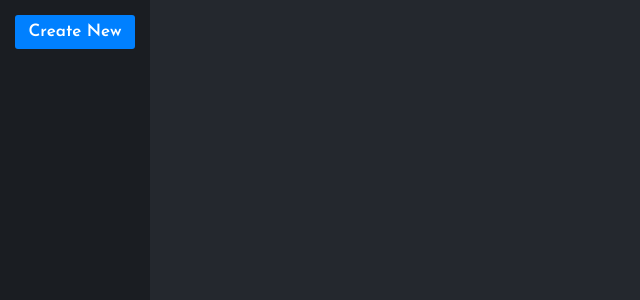
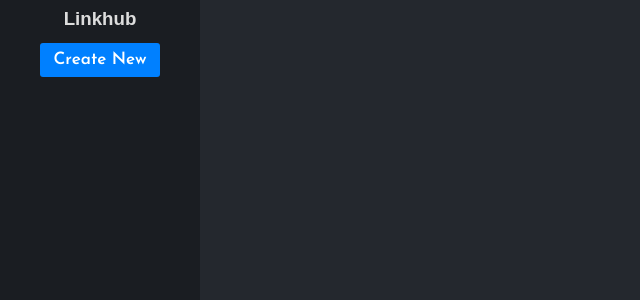
Before and after one commit to Vahe-Sevachyan/linkhub, a Vue app: page / in a window 1280 px wide. Shown: the top 300 px of the page, without its empty margins (0-640 px from the left). Built offline with nearby package versions, Linux system fonts and the light colour scheme.

Commit message:
cleaned up dead code

```diff
--- a/src/App.vue
+++ b/src/App.vue
@@ -130,8 +130,7 @@ import Modal from "./components/Modal.vue";
 const isAddLinkModalVisible = ref(false);
 
 // State variables
-// const isSubcategoryModalVisible = ref(false);
-
+const lists = ref([]);
 const selectedList = ref(null);
 const isAddListModalVisible = ref(false);
 const isAddSubcategoryModalVisible = ref(false);
@@ -139,9 +138,6 @@ const isAddItemModalVisible = ref(false);
 const isEditSubcategoryModalVisible = ref(false);
 const isDeleteSubcategoryModalVisible = ref(false);
 const currentSubcategory = ref(null);
-// NEW
-const lists = ref([]);
-
 const isDeleteItemModalVisible = ref(false);
 const currentItem = ref(null);
 const itemToDeleteName = ref("");
@@ -173,7 +169,6 @@ function showAddLinkModal(subcategory) {
   linkToEdit.value = "";
   modalTitle.value = "Add New Link";
   isModalVisible.value = true;
-  // isAddLinkModalVisible.value = true;
 }
 function saveEditedLink({ name, url }) {
   if (currentSubcategory.value && editingIndex.value !== null) {
@@ -234,17 +229,6 @@ function addNewItemToSubcategory({ name, link }) {
   hideAddLinkModal();
 }
 
-// // Function to show the delete item modal
-// const showDeleteItemModal = (item) => {
-//   console.log("showDeleteItemModal called with item:", item);
-//   if (item) {
-//     currentItem.value = item;
-//     isDeleteItemModalVisible.value = true;
-//   } else {
-//     // console.error("No item provided for deletion.");
-//   }
-// };
-
 const showDeleteItemModal = (subcategory, item) => {
   console.log(
     "showDeleteItemModal called with subcategory and item:",
@@ -267,31 +251,11 @@ const validateDeleteItem = (inputValue) => {
     alert("Item name does not match. Deletion aborted.");
   }
 };
-//     console.log("Deleting item:", currentItem.value);
-//     console.log(currentSubcategory.value);
-//     console.log("Updated items:", currentSubcategory.value.items);
 
-// const deleteItem = () => {
-//   if (currentSubcategory.value && currentItem.value) {
-//     currentSubcategory.value.items = currentSubcategory.value.items.filter(
-//       (itm) => itm.id !== currentItem.value.id
-//     );
-//   }
-//   hideDeleteItemModal();
-// };
 const handleSelectSubcategory = (subcategory) => {
   currentSubcategory.value = subcategory;
 };
 
-// const deleteItem = () => {
-//   console.log("Current Subcategory: ", currentSubcategory.value);
-//   if (currentSubcategory.value && currentItem.value) {
-//     currentSubcategory.value.items = currentSubcategory.value.items.filter(
-//       (itm) => itm.id !== currentItem.value.id
-//     );
-//   }
-//   hideDeleteItemModal();
-// };
 const deleteItem = () => {
   console.log(
     "Deleting item from current subcategory: ",
@@ -310,11 +274,6 @@ function hideDeleteItemModal() {
   currentSubcategory.value = null; // Clear subcategory after deletion
   isDeleteItemModalVisible.value = false;
 }
-
-// function hideDeleteItemModal(item) {
-//   currentItem.value = item;
-//   isDeleteItemModalVisible.value = false;
-// }
 
 const confirmDeleteSubcategory = (subcategory) => {
   currentSubcategory.value = subcategory;
@@ -418,266 +377,25 @@ const confirmDeleteItem = (item) => {
     console.error("No item provided to confirm delete.");
   }
 };
-// Delete the selected item from the subcategory
-// function deleteItem() {
-//   if (selectedList.value && currentSubcategory.value) {
-//     const subcategory = selectedList.value.subcategories.find(
-//       (sub) => sub.id === currentSubcategory.value.id
-//     );
-//     if (subcategory) {
-//       // Filter out the current item from the subcategory's items
-//       subcategory.items = subcategory.items.filter(
-//         (itm) => itm.id !== currentItem.value.id
-//       );
-//     }
-//   }
-//   hideDeleteItemModal(); // Close modal after deletion
-// }
-// const deleteItem = () => {
-//   if (currentSubcategory.value && currentItem.value) {
-//     // Ensure you're using the currentSubcategory and not re-finding it
-//     console.log("Deleting item:", currentItem.value);
-
-//     // Filter the items to remove the one matching currentItem
-//     // currentSubcategory.value.items = currentSubcategory.value.items.filter(
-//     //   (itm) => itm.id !== currentItem.value.id
-//     // );
-//     console.log("Current item ID:", currentItem.value.id);
-//     console.log(
-//       "Subcategory item IDs:",
-//       currentSubcategory.value.items.map((itm) => itm.id)
-//     );
-//     currentSubcategory.value.items = currentSubcategory.value.items.filter(
-//       (itm) => {
-//         console.log("Comparing:", itm.id, "with", currentItem.value.id);
-//         return itm.id !== currentItem.value.id;
-//       }
-//     );
-//     console.log("Updated items:", currentSubcategory.value.items);
-//   }
-//   hideDeleteItemModal();
-// };
-
-// const validateDeleteItem = (inputValue) => {
-//   console.log(currentItem.value.name);
-//   console.log(inputValue);
-//   if (inputValue === currentItem.value.name) {
-//     deleteItem(); // Call delete function if name matches
-//   } else {
-//     alert("Item name does not match. Deletion aborted.");
-//   }
-// const deleteItem = () => {
-//   console.log("Deleting item:", currentItem.value);
-//   if (selectedList.value && currentSubcategory.value) {
-//     const subcategory = selectedList.value.subcategories.find(
-//       (sub) => sub.id === currentSubcategory.value.id
-//     );
-//     if (subcategory) {
-//       console.log("Found subcategory:", subcategory);
-//       subcategory.items = subcategory.items.filter(
-//         (itm) => itm.id !== currentItem.value.id
-//       );
-//       console.log("Updated items:", subcategory.items);
-//     }
-//   }
-//   hideDeleteItemModal();
-// };
-// function validateDeleteItem(inputValue) {
-//   if (currentItem.value && inputValue === currentItem.value.name) {
-//     deleteItem(); // Call delete function if name matches
-//   } else {
-//     alert("Item name does not match or item is undefined. Deletion aborted.");
-//   }
-//   hideDeleteItemModal();
-// }
-
-// Validates if delete input is correct
-// const validateDeleteItem = (inputValue) => {
-//   if (inputValue === currentItem.value.name) {
-//     deleteItem();
-//   } else {
-//     alert("Item name does not match. Deletion aborted.");
-//   }
-// };
-
-// hideDeleteItemModal();
-// no function hideDeleteItemModal
-
-// old 09/07/24
-// const deleteItem = () => {
-//   const subcategory = selectedList.value.subcategories.find(
-//     (sub) => sub.id === currentSubcategory.value.id
-//   );
-//   if (subcategory) {
-//     subcategory.items = subcategory.items.filter(
-//       (itm) => itm.id !== currentItem.value.id
-//     );
-//   }
-//   hideDeleteItemModal();
-// };
-// function showEditLinkModal(subcategory, index) {
-//   console.log("subcategory:", subcategory);
-//   console.log("index:", index);
-//   if (subcategory && typeof index === "number") {
-//     currentSubcategory.value = subcategory;
-//     editingIndex.value = index; // Properly assign the index
-//     isEditLinkModalVisible.value = true; // Show the modal
-//   } else {
-//     console.error("Invalid subcategory or index.");
-//   }
-// }
-// function showEditLinkModal(subcategory, index) {
-//   modalMode.value = "edit";
-//   currentSubcategory.value = subcategory;
-//   editingIndex.value = index;
-//   nameToEdit.value = subcategory.items[index].name;
-//   linkToEdit.value = subcategory.items[index].url;
-//   modalTitle.value = "Edit Link";
-//   isModalVisible.value = true;
-// }
-// const confirmDeleteItem = (item) => {
-//   // confirm and delete the item from the subcategory
-//   currentItem.value = item;
-//   itemToDeleteName.value = item.name; // Store the name of the item to be deleted
-//   isDeleteItemModalVisible.value = true;
-// };
-// const showDeleteItemModal = (item) => {
-//   console.log("Item passed to showDeleteItemModal:", item);
-//   if (item) {
-//     currentItem.value = item;
-//     isDeleteItemModalVisible.value = true;
-//   } else {
-//     console.error("No item provided for deletion.");
-//   }
-// };
-
-// const showDeleteItemModal = (item) => {
-//   if (item) {
-//     currentItem.value = item;
-//     isDeleteItemModalVisible.value = true;
-//   } else {
-//     console.error("No item provided for deletion.");
-//   }
-// };
-
-//  const showDeleteItemModal = (item) => {
-//    currentItem.value = item;
-//    isDeleteItemModalVisible.value = true;
-// };
-
-// Adjust the deleteItem function
-// const deleteItem = () => {
-//   if (selectedList.value && currentSubcategory.value) {
-//     const subcategory = selectedList.value.subcategories.find(
-//       (sub) => sub.id === currentSubcategory.value.id
-//     );
-//     if (subcategory) {
-//       subcategory.items = subcategory.items.filter(
-//         (itm) => itm.id !== currentItem.value.id
-//       );
-//     }
-//   }
-//   hideSubcategoryModal();
-// };
-// const deleteItem = () => {
-//   const subcategory = selectedList.value.subcategories.find(
-//     (sub) => sub.id === currentSubcategory.value.id
-//   );
-//   if (subcategory) {
-//     subcategory.items = subcategory.items.filter(
-//       (itm) => itm.id !== currentItem.value.id
-//     );
-//   }
-//   hideSubcategoryModal();
-// };
 </script>
 
 <style scoped>
 .app-container {
   display: flex;
-  /* background-color: #162842; */
-  /* background-color: #1a1d22; */
-  /* color: #ffffff; */
   min-height: 100vh;
 }
 
 .main-content {
   flex: 1;
-  /* padding: 20px; */
-  /* background-color: #06132e; */
-  /* background-color: #0e1b2d; */
-  /* background-color: #0e1a2c; */
-  /* background-color: #0d1622; */
   background-color: #24282e;
 }
 .modal-content {
   background: #333;
   color: #fff;
-  /* padding: 20px; */
   border-radius: 8px;
 }
 .list-sidebar {
   background-color: #1a1d22;
   color: #dddddd;
 }
-/* button {
-  padding: 10px 20px;
-  margin-top: 10px;
-  cursor: pointer;
-  background: #565656;
-  border: none;
-  color: #fff;
-  transition: background-color 0.5s ease;
-} */
-
-/* button:hover {
-  background: #6a6a6a;
-} */
-
-ul {
-  /* list-style-type: none; */
-  /* padding: 0; */
-}
-
-/* li {
-  cursor: pointer;
-  padding: 10px;
-  border-bottom: 1px solid #444;
-} */
-
-li:hover {
-  /* background-color: #3a3a3a; */
-}
-/* li .delete-button {
-  position: absolute;
-  right: 10px;
-  color: red;
-  display: none;
-}
-
-li:hover .delete-button {
-  display: inline;
-} */
-/* input {
-  width: 100%;
-  padding: 10px;
-  margin-top: 10px;
-  background: #444;
-  color: #fff;
-  border: 1px solid #555;
-} */
-
-.subcategory-list {
-  /* background: #a36f6f; */
-  /* color: #fff; */
-  /* padding: 20px; */
-  /* border-radius: 8px; */
-}
-
-/* .subcategory {
-  border: 1px solid #ddd;
-  padding: 10px;
-  margin: 10px 0;
-  width: 80%;
-} */
 </style>
--- a/src/components/ListSidebar.vue
+++ b/src/components/ListSidebar.vue
@@ -1,6 +1,7 @@
 <!-- ListSidebar.vue -->
 <template>
   <div class="side-bar-container">
+    <h3 class="side-bar-title">Linkhub</h3>
     <button class="side-bar-create-button" @click="emit('showAddListModal')">
       Create New
     </button>
@@ -23,17 +24,23 @@ const emit = defineEmits(["selectList", "showAddListModal"]);
 const selectList = (list) => {
   emit("selectList", list);
 };
-
-// const showAddListModal = () => {
-//   emit("triggerModal");
-// };
 </script>
 
 <style scoped>
+.side-bar-title {
+  margin: auto;
+  width: 100px;
+  display: flex;
+  padding-top: 5px;
+  justify-content: center;
+}
+
 .side-bar-create-button {
   padding: 5px;
   width: 120px;
-  margin: 15px;
+  display: flex;
+  justify-content: center;
+  margin: auto;
   font-family: "Josefin Sans", Courier, monospace;
   font-size: 17px;
   font-weight: 600;
@@ -43,27 +50,31 @@ const selectList = (list) => {
   background-color: #0080ff;
   color: #ffffff;
   padding: 4px;
+  margin-top: 10px;
+  margin-bottom: 10px;
 }
+
 .side-bar-list {
   background-color: #2b3038;
 }
+
 .side-bar-list li {
-  /* border: 1px solid red; */
   color: #bcbcbc;
   border-bottom: #464b54 1px solid;
 }
+
 .side-bar-list li:hover {
   color: #f0f0f0;
 }
-/* .side-bar-list:hover {
-  background-color: #4b515a;
-} */
+
 .side-bar-create-button:hover {
   background-color: #0066cc;
 }
+
 .side-bar-container {
-  width: 150px;
+  width: 200px;
 }
+
 ul {
   list-style-type: none;
   padding: 0;
```
Also changed, not shown: src/components/Modal.vue (+0 -9 lines), src/components/SubcategoryView.vue (+0 -20 lines).
